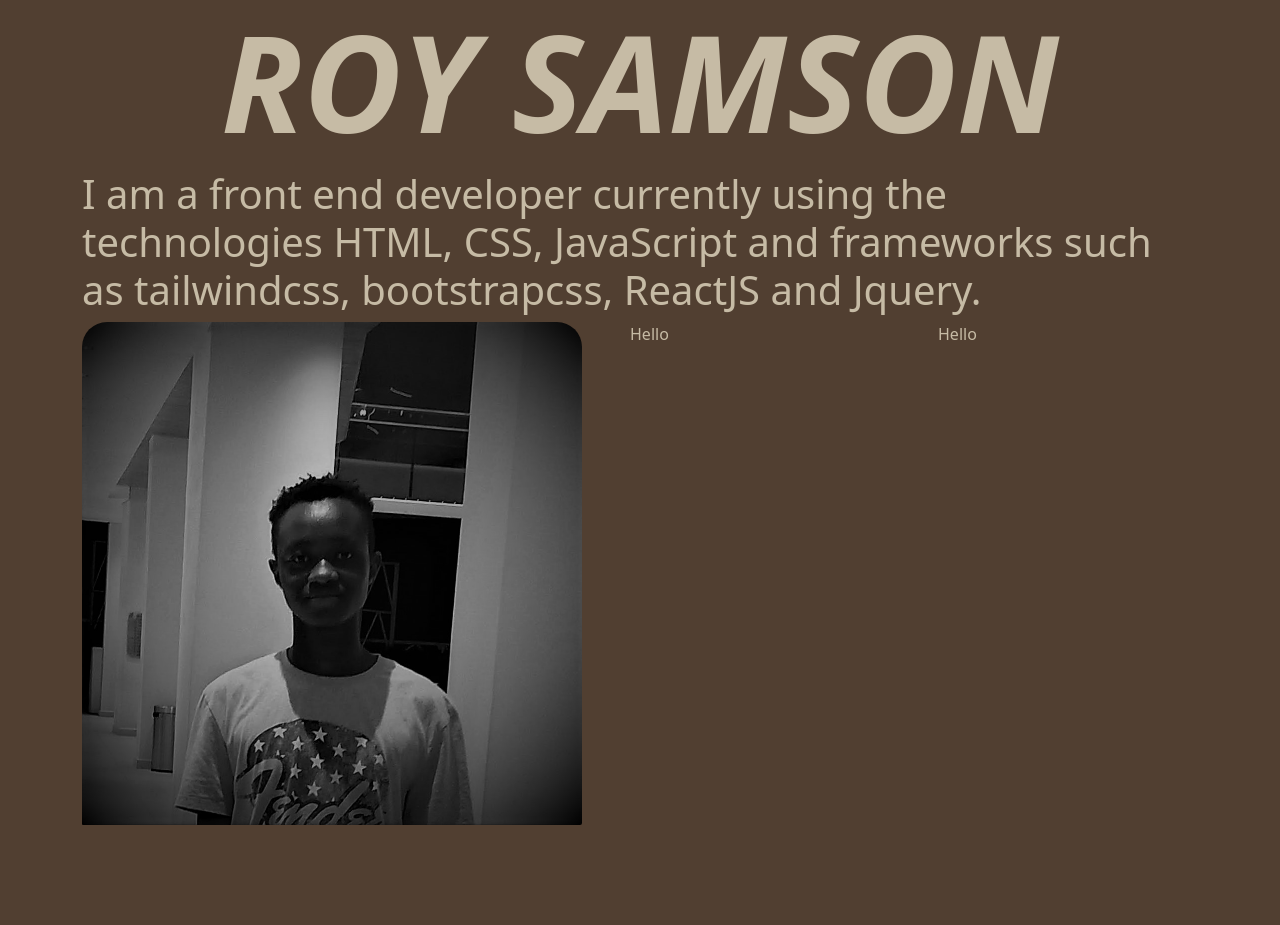
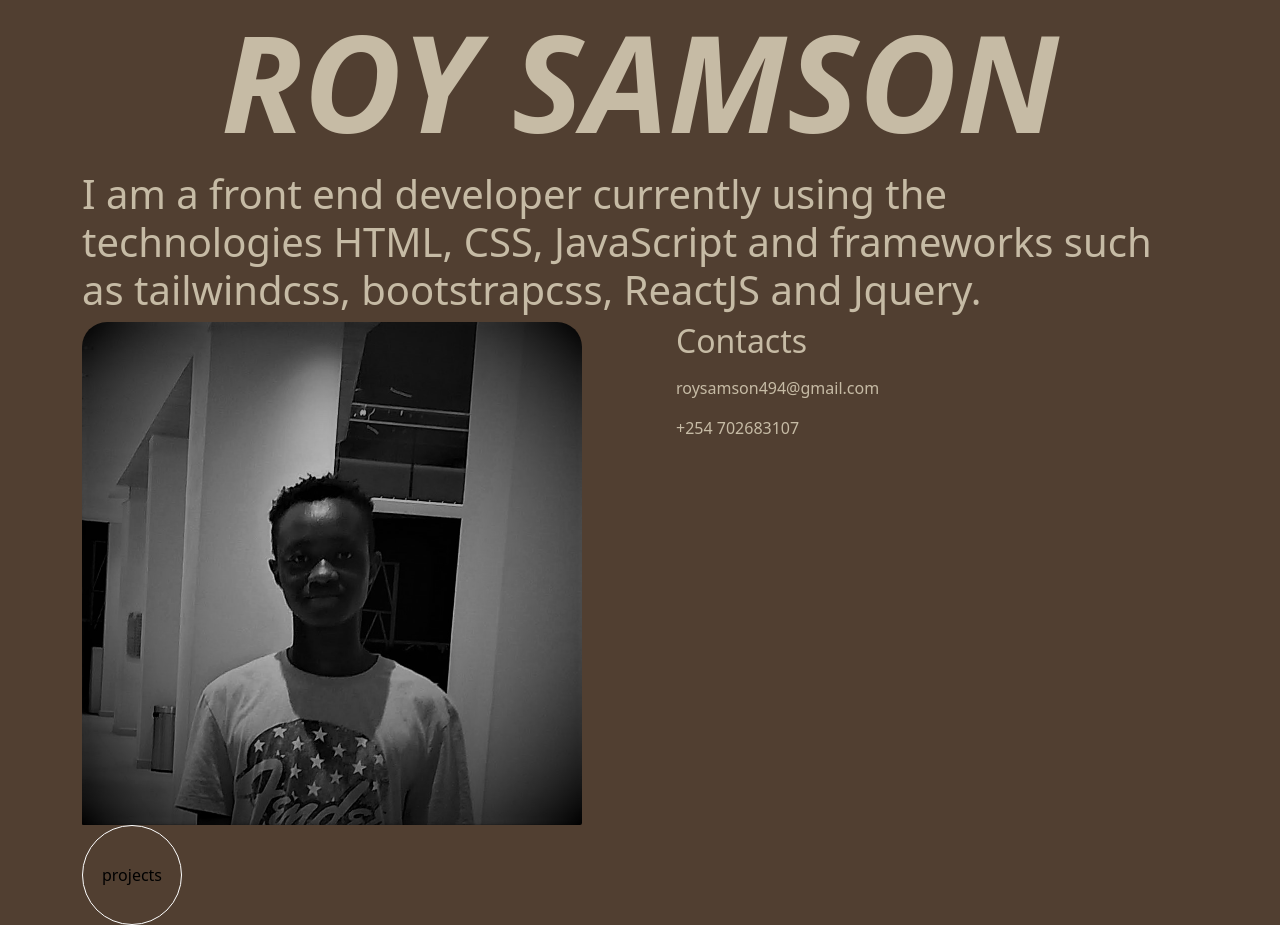
Before and after one commit to RoySamson-stack/roy-samson-portfolio, a plain HTML site: page index.html in a window 1280 px wide. Before the commit the page ends 825 px from the top, so only its background shows below. Drawn offline with nearby package versions, Linux system fonts and the light colour scheme.

Commit message:
adding the button to open to the projects section

```diff
--- a/index.css
+++ b/index.css
@@ -26,4 +26,10 @@ width: 20px;
 color: white;
 }#image-container{
 text-align: left;
+}.link-btn{
+  height: 100px;
+  background-color: inherit;
+  width: 100px;
+  border-radius: 50%;
+  border: 1px solid white;
 }
--- a/index.html
+++ b/index.html
@@ -31,14 +31,17 @@
        <img src="img/image.png" class=" image_me" id=""/>
      </div>
      <div class="line"></div>
-      <div class="contain col">
-        <div class="about">Hello</div>
-      </div>
       <div class="line"></div>
       <div class="contain col">
-        <div class="contact">Hello</div>
+        <div class="contact">
+          <h2 class="">Contacts</h2>
+          <p></p>
+          <p>roysamson494@gmail.com</p>
+          <p>+254 702683107</p>
+        </div>
       </div>
     </div>
+    <input class="link-btn" type="submit" value="projects"/>
   </div>
   <script src="https://unpkg.com/aos@next/dist/aos.js"></script>
   <script>
```
